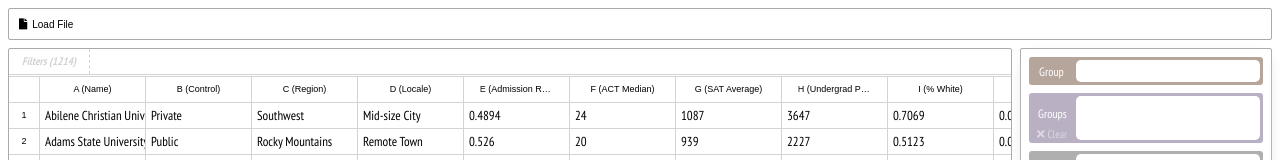
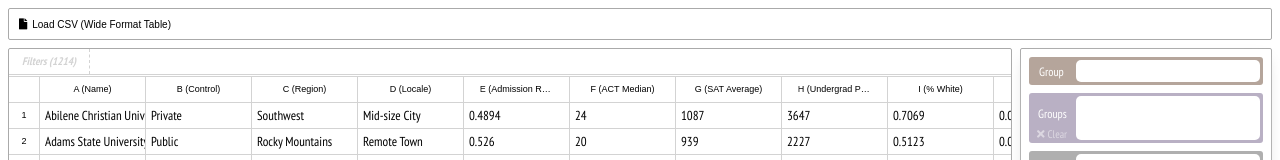
Before and after one commit to duospreadsheet/duospreadsheet.github.io, a plain HTML site: page sloppy_rules_final/index.html in a window 1280 px wide. Shown: the top 160 px of the page. Drawn offline with Linux system fonts and the light colour scheme; a script that the page names is missing.

Commit message:
changes from upload file to csv

```diff
--- a/sloppy_rules_final/index.html
+++ b/sloppy_rules_final/index.html
@@ -31,7 +31,7 @@
 
 			<input type="file" id="file-selector"/>
 			<label for="file-selector" class="load-file-button">
-				<span class="container"><span class="fas fa-file"></span>Load File</span>
+				<span class="container"><span class="fas fa-file"></span>Load CSV (Wide Format Table)</span>
 			</label>
 
 		</div>
```
